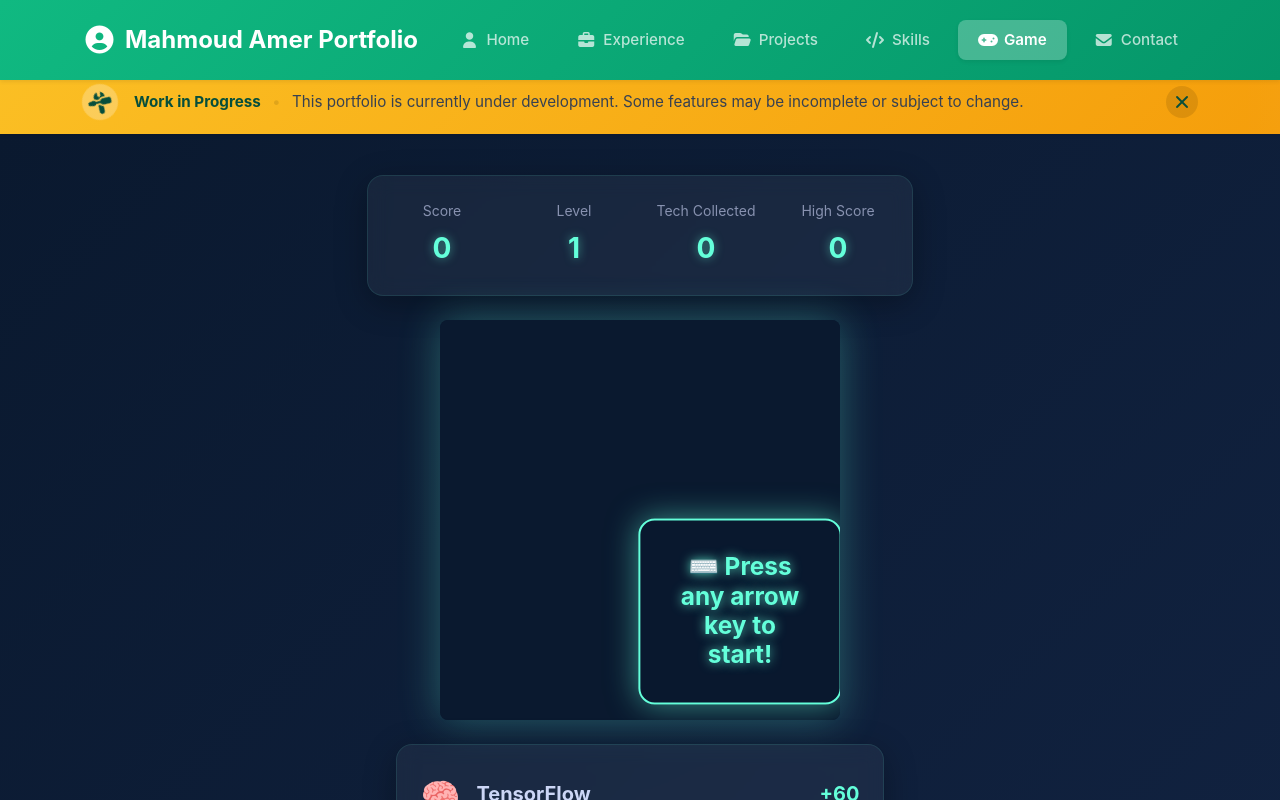
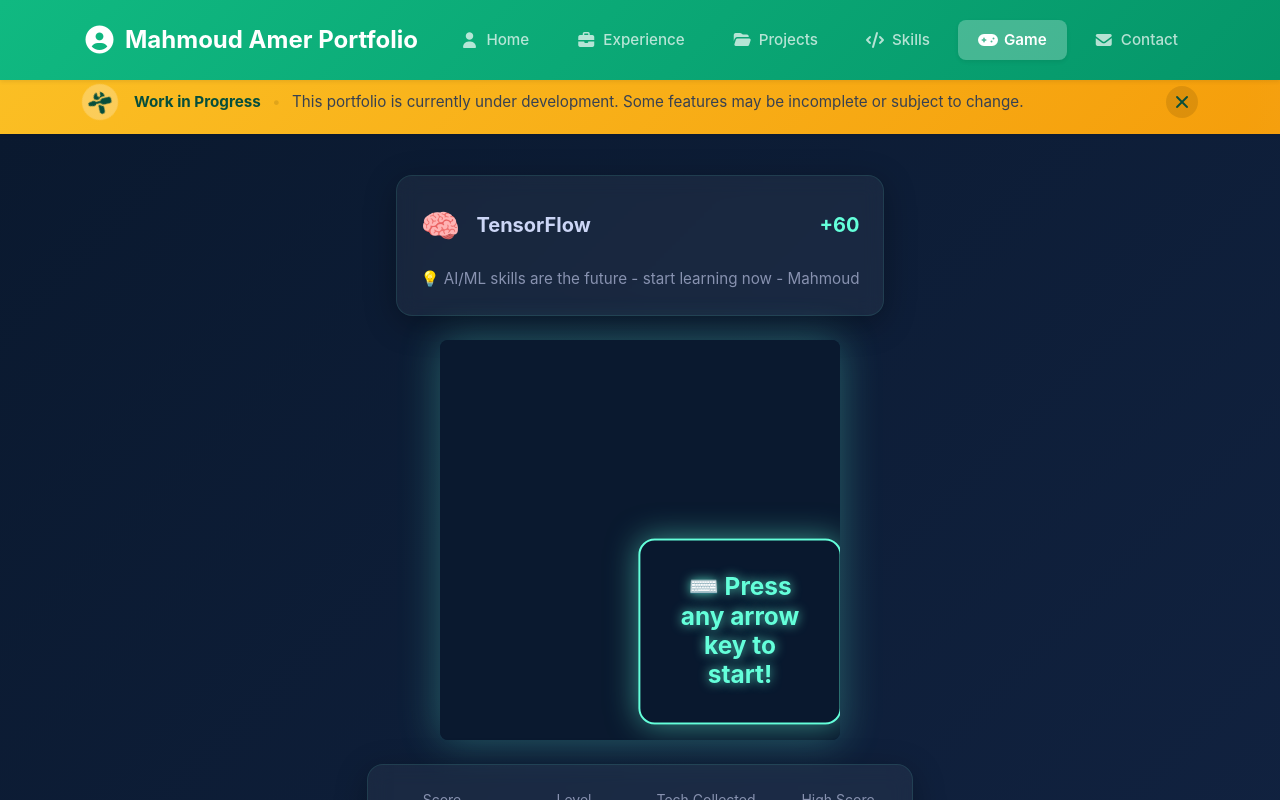
Before and after one commit to Mahmoudkhairy92/profile, an Angular app: page /game in a window 1280 px wide. Both pictures are taken after a click on the button "🚀 Start Playing". Shown: the top 800 px of the page. Built offline with nearby package versions, Linux system fonts and the light colour scheme.

Commit message:
Final updates: swap UI, update LinkedIn message, reset scores

```diff
--- a/src/app/features/game/game.component.html
+++ b/src/app/features/game/game.component.html
@@ -213,7 +213,39 @@
 
   <!-- Game Canvas -->
   <div class="game-wrapper">
-    <!-- Score Panel -->
+    <!-- Current Tech Tip (moved to top) -->
+    @if (gameService.state().techItem) {
+      <div class="tech-tip glassmorphism">
+        <div class="tech-header">
+          <span class="tech-icon">{{ gameService.state().techItem!.icon }}</span>
+          <span class="tech-name">{{ gameService.state().techItem!.name }}</span>
+          <span class="tech-points">+{{ gameService.state().techItem!.points }}</span>
+        </div>
+        <div class="tech-tip-text">
+          💡 {{ gameService.state().techItem!.tip }}
+        </div>
+      </div>
+    }
+
+    <!-- Canvas -->
+    <div class="canvas-container">
+      <canvas #gameCanvas></canvas>
+
+      @if (!gameLoop && !gameService.state().gameOver && !showInstructions()) {
+        <div class="start-prompt">
+          <h3>{{ isMobile() ? '👇 Tap any arrow to start!' : '⌨️ Press any arrow key to start!' }}</h3>
+        </div>
+      }
+
+      @if (gameService.state().paused && !gameService.state().gameOver) {
+        <div class="pause-overlay">
+          <h2>⏸️ PAUSED</h2>
+          <p>Press SPACE to continue</p>
+        </div>
+      }
+    </div>
+
+    <!-- Score Panel (moved to bottom) -->
     <div class="score-panel glassmorphism">
       <div class="score-item">
         <div class="score-label">Score</div>
@@ -238,38 +270,6 @@
       }
     </div>
 
-    <!-- Canvas -->
-    <div class="canvas-container">
-      <canvas #gameCanvas></canvas>
-
-      @if (!gameLoop && !gameService.state().gameOver && !showInstructions()) {
-        <div class="start-prompt">
-          <h3>{{ isMobile() ? '👇 Tap any arrow to start!' : '⌨️ Press any arrow key to start!' }}</h3>
-        </div>
-      }
-
-      @if (gameService.state().paused && !gameService.state().gameOver) {
-        <div class="pause-overlay">
-          <h2>⏸️ PAUSED</h2>
-          <p>Press SPACE to continue</p>
-        </div>
-      }
-    </div>
-
-    <!-- Current Tech Tip -->
-    @if (gameService.state().techItem) {
-      <div class="tech-tip glassmorphism">
-        <div class="tech-header">
-          <span class="tech-icon">{{ gameService.state().techItem!.icon }}</span>
-          <span class="tech-name">{{ gameService.state().techItem!.name }}</span>
-          <span class="tech-points">+{{ gameService.state().techItem!.points }}</span>
-        </div>
-        <div class="tech-tip-text">
-          💡 {{ gameService.state().techItem!.tip }}
-        </div>
-      </div>
-    }
-
     <!-- Mobile Controls -->
     @if (isMobile()) {
       <div class="mobile-controls">
--- a/src/app/features/game/game.component.ts
+++ b/src/app/features/game/game.component.ts
@@ -67,6 +67,10 @@ export class GameComponent implements OnInit, OnDestroy {
     this.setupControls();
     this.checkMobile();
     this.loadLeaderboard();
+
+    // Clear all scores to start fresh
+    localStorage.removeItem('snakeHighScore');
+    localStorage.removeItem('snakeLeaderboard');
   }
 
   ngOnDestroy(): void {
@@ -289,9 +293,9 @@ export class GameComponent implements OnInit, OnDestroy {
       `🎮 Just scored ${state.score} points on Mahmoud Kahiry's Tech Stack Snake!\n` +
       `🏆 Collected ${state.techCollected} technologies in ${this.formatDuration(this.gameService.getGameDuration())}\n` +
       `📊 Ranked #${this.playerRank()} out of ${this.totalPlayers()} players\n\n` +
-      `Think you can beat my score? 🚀\n` +
-      `Play now: ${window.location.href}\n\n` +
-      `Created by Mahmoud Kahiry\n\n` +
+      `Think you can beat my score? 🚀\n\n` +
+      `Created by Mahmoud Kahiry\n` +
+      `🔗 https://www.linkedin.com/in/mahmoud-khairy-64633188/\n\n` +
       `#TechChallenge #MahmoudKhairy #QualityControl #AutomationTesting #AITesting`;
 
     this.shareMessage.set(message);
```
Also changed, not shown: 5 other files (tests, documents, lock files or other folders).
